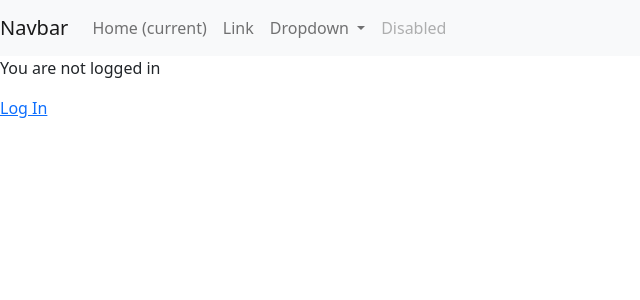
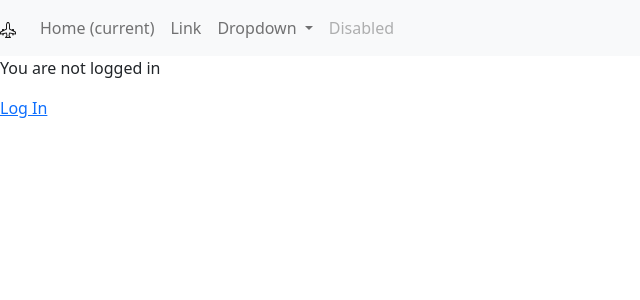
Before and after one commit to cwu240/Team-3-ITCS-4115, a Django app: page / in a window 1280 px wide. Shown: the top 300 px of the page, without its empty margins (0-640 px from the left). Run offline with Django 3.2, Linux system fonts and the light colour scheme; some libraries are stand-ins or nearby versions.

Commit message:
added airplane icon to navbar

```diff
--- a/templates/base.html
+++ b/templates/base.html
@@ -12,7 +12,9 @@
 <body>
 
     <nav class="navbar navbar-expand-lg navbar-light bg-light">
-        <a class="navbar-brand" href="#">Navbar</a>
+        <a class="navbar-brand" href="#"><svg xmlns="http://www.w3.org/2000/svg" width="16" height="16" fill="currentColor" class="bi bi-airplane-engines" viewBox="0 0 16 16">
+          <path d="M8 0c-.787 0-1.292.592-1.572 1.151A4.347 4.347 0 0 0 6 3v3.691l-2 1V7.5a.5.5 0 0 0-.5-.5h-1a.5.5 0 0 0-.5.5v1.191l-1.17.585A1.5 1.5 0 0 0 0 10.618V12a.5.5 0 0 0 .582.493l1.631-.272.313.937a.5.5 0 0 0 .948 0l.405-1.214 2.21-.369.375 2.253-1.318 1.318A.5.5 0 0 0 5.5 16h5a.5.5 0 0 0 .354-.854l-1.318-1.318.375-2.253 2.21.369.405 1.214a.5.5 0 0 0 .948 0l.313-.937 1.63.272A.5.5 0 0 0 16 12v-1.382a1.5 1.5 0 0 0-.83-1.342L14 8.691V7.5a.5.5 0 0 0-.5-.5h-1a.5.5 0 0 0-.5.5v.191l-2-1V3c0-.568-.14-1.271-.428-1.849C9.292.591 8.787 0 8 0ZM7 3c0-.432.11-.979.322-1.401C7.542 1.159 7.787 1 8 1c.213 0 .458.158.678.599C8.889 2.02 9 2.569 9 3v4a.5.5 0 0 0 .276.447l5.448 2.724a.5.5 0 0 1 .276.447v.792l-5.418-.903a.5.5 0 0 0-.575.41l-.5 3a.5.5 0 0 0 .14.437l.646.646H6.707l.647-.646a.5.5 0 0 0 .14-.436l-.5-3a.5.5 0 0 0-.576-.411L1 11.41v-.792a.5.5 0 0 1 .276-.447l5.448-2.724A.5.5 0 0 0 7 7V3Z"/>
+        </svg></a>
         <button class="navbar-toggler" type="button" data-toggle="collapse" data-target="#navbarSupportedContent" aria-controls="navbarSupportedContent" aria-expanded="false" aria-label="Toggle navigation">
           <span class="navbar-toggler-icon"></span>
         </button>
```
